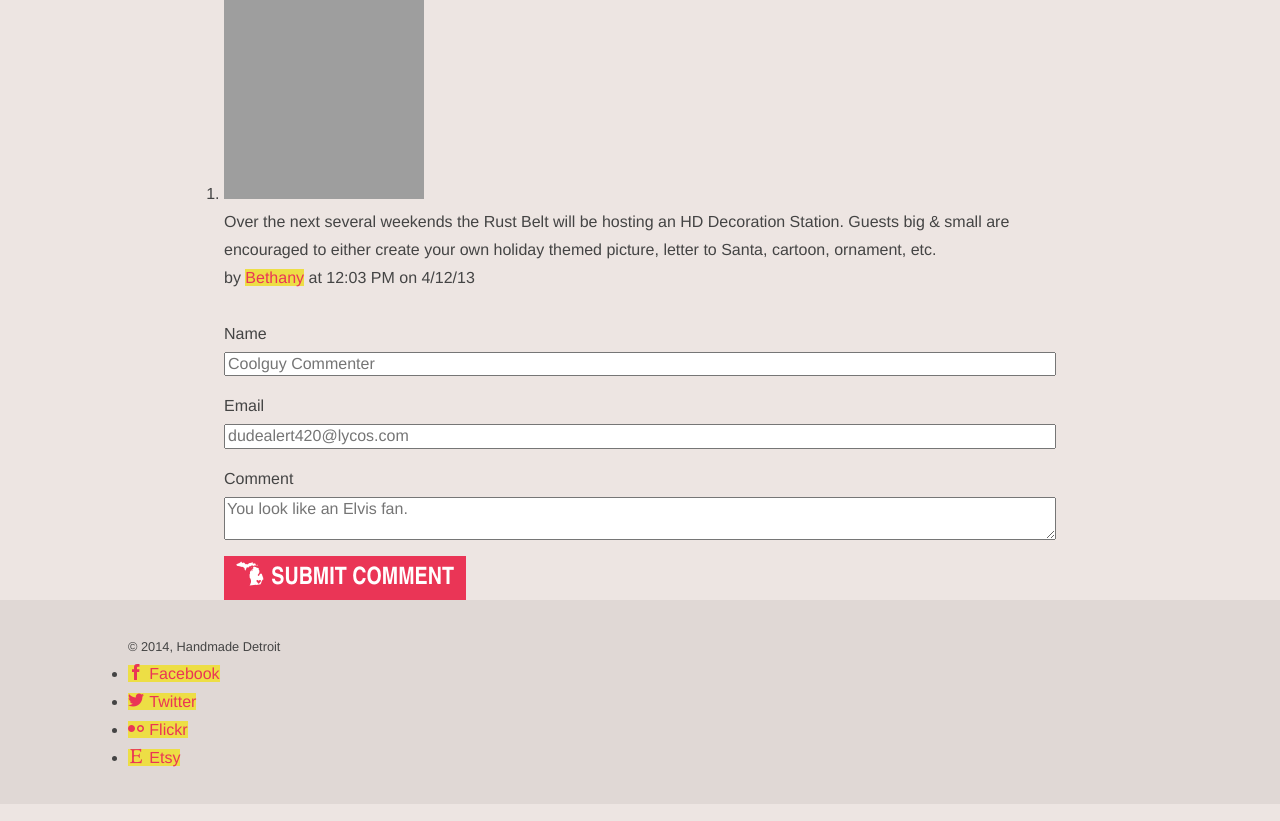
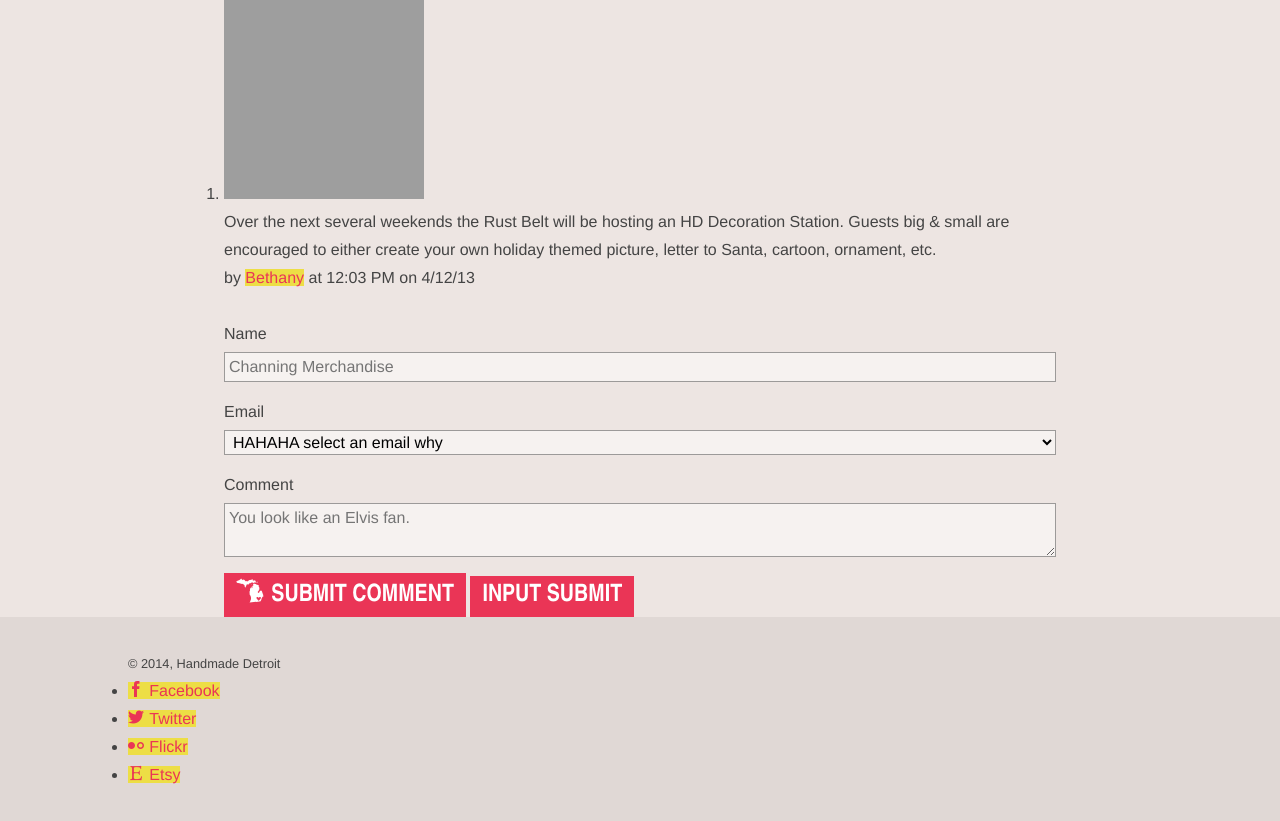
Before and after one commit to turboclaw/handmade-detroit-2014, a PHP site: page /static-single.html in a window 1280 px wide. Shown: the part 2035-2856 px from the top of the page. Run offline with PHP 8.4, Linux system fonts and the light colour scheme; some libraries are stand-ins or nearby versions; some web fonts are replaced; grey boxes are pictures that could not be loaded.

Commit message:
some form stuff, some layout stuff, these commit messages are pathetic

```diff
--- a/css/base.css
+++ b/css/base.css
@@ -1,6 +1,6 @@
 body {
 	font: normal 1em/1.75 "DIN Regular", "Helvetica Neue", Arial, Helvetica, sans-serif;
-	background: #EDE5E2;
+	background: #ede5e2;
 	color: #444;
 	-webkit-font-smoothing: antialiased;
 }
@@ -41,7 +41,7 @@ h1, h2, h3, h4, h5, h6 {
 	text-transform: uppercase;
 }
 h1 {
-	font-size: 4em;
+	font-size: 3em;
 	line-height: 1.125em;
 	margin-bottom: 0.4375em;
 }
@@ -77,3 +77,9 @@ blockquote {
 	font-style: italic;
 	background-color: rgba(0, 0, 0, 0.1);
 }
+
+@media screen and (min-width: 50em) {
+	h1 {
+		font-size: 4em;
+	}
+}
--- a/css/layout.css
+++ b/css/layout.css
@@ -9,7 +9,8 @@
 
 main {
 	margin: 0 auto;
-	width: 85%;
+	width: 82.5%;
+	font-size: 0.875em;
 }
 
 [role="contentinfo"] {
@@ -20,6 +21,7 @@ main {
 @media screen and (min-width: 50em) {
 	main {
 		width: 65%;
+		font-size: 1em;
 	}
 	[role="contentinfo"] {
 		padding-left: 10%;
--- a/css/m.forms.css
+++ b/css/m.forms.css
@@ -7,6 +7,27 @@ select {
 	box-sizing: border-box;
 	width: 100%;
 	margin-bottom: 0.25em;
+}
+input[type="text"], input[type="email"], input[type="url"], input[type="number"],
+textarea {
+	-webkit-appearance: none;
+}
+input[type="text"], input[type="email"], input[type="url"], input[type="number"],
+textarea,
+select {
+	font: normal 1em/1.5 "DIN Regular", "Helvetica Neue", Arial, Helvetica, sans-serif;
+	border: 1px solid rgba(68, 68, 68, 0.5);
+	background-color: rgba(255, 255, 255, 0.5);
+	padding: 0.125em 0.25em;
+	transition: all 0.25s ease-out;
+	border-radius: 0;
+	box-shadow: none;
+}
+input:focus,
+textarea:focus,
+select:focus {
+	border-color: #ea3556;
+	outline: 0;
 }
 label:last-child,
 input:last-child,
@@ -20,6 +41,7 @@ select:last-child {
 }
 
 button,
+input[type="submit"],
 .button {
 	display: inline-block;
 	border: 0;
@@ -28,4 +50,5 @@ button,
 	padding: 0.25em 0.5em;
 	background-color: #ea3556;
 	color: #fff;
+	border-radius: 0;
 }
--- a/css/m.masthead.css
+++ b/css/m.masthead.css
@@ -19,7 +19,7 @@
 }
 .masthead__nav {
 	position: relative;
-	padding: 0.75em 0;
+	padding: 0.75em 0 0.5em;
 	font: bold 1.25em "DIN Condensed Bold", "Arial Narrow", "Helvetica Neue", Arial, sans-serif;
 	text-transform: uppercase;
 }
--- a/static-single.html
+++ b/static-single.html
@@ -78,11 +78,13 @@
         <form class="form add-comment">
           <p class="form__control-group">
             <label>Name</label>
-            <input type="text" name="name" placeholder="Coolguy Commenter" />
+            <input type="text" name="name" placeholder="Channing Merchandise" />
           </p>
           <p class="form__control-group">
             <label>Email</label>
-            <input type="email" name="name" placeholder="dudealert420@lycos.com" />
+            <select>
+              <option>HAHAHA select an email why</option>
+            </select>
           </p>
           <p class="form__control-group">
             <label>Comment</label>
@@ -90,6 +92,7 @@
           </p>
           <p class="form__control-group form__control-group--actions">
             <button type="button" data-icon="michigan">Submit Comment</button>
+            <input type="submit" value="input submit" />
           </p>
         </form>
       </aside>
```
